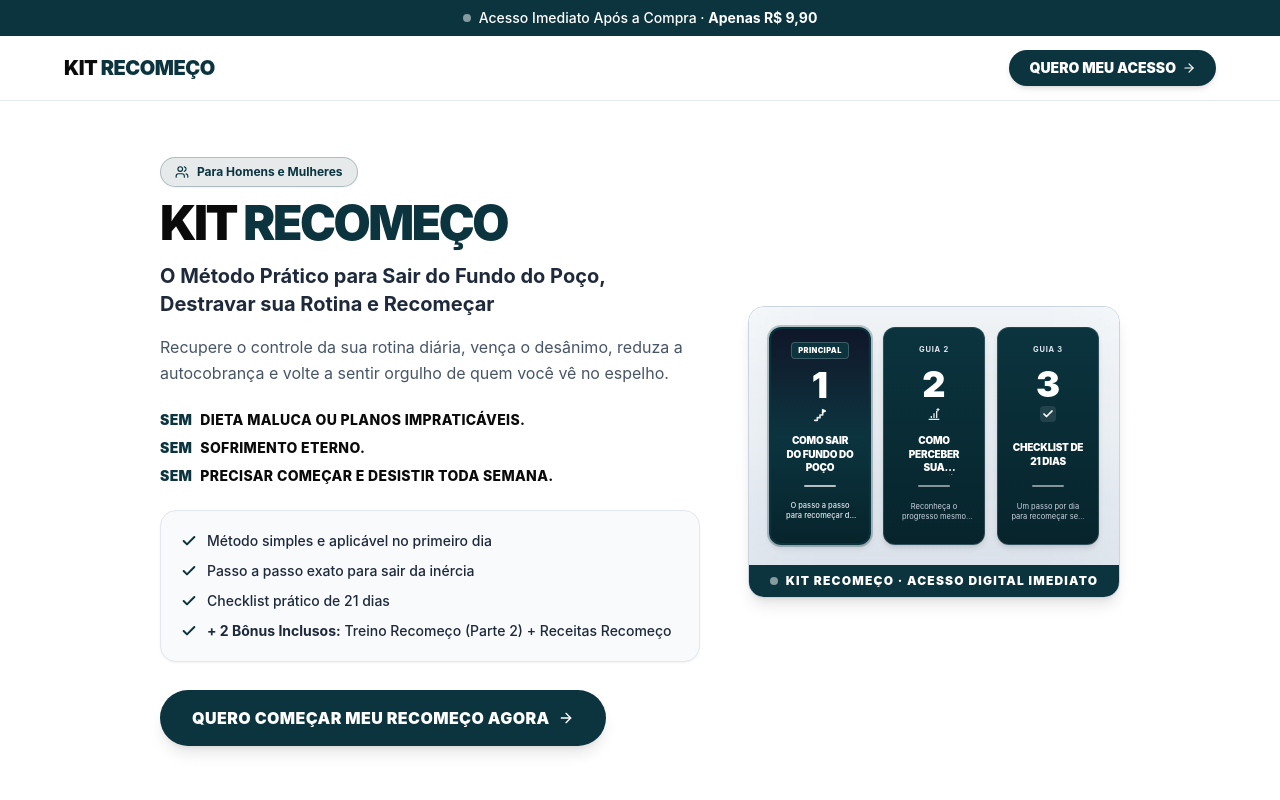
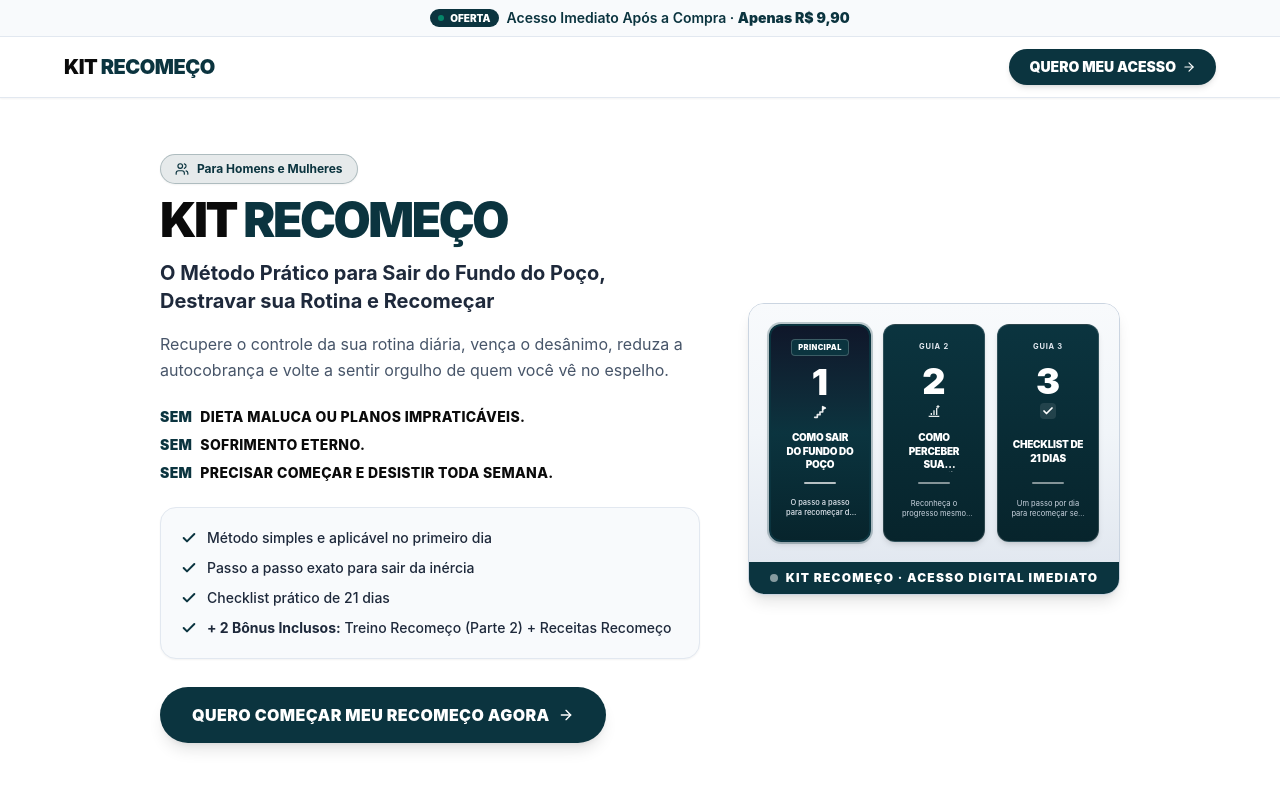
Before and after one commit to pimentelz0/KIT-RECOME-O, a React (Vite) app: page / in a window 1280 px wide. Shown: the top 800 px of the page. Built offline with nearby package versions, Linux system fonts and the light colour scheme.

Commit message:
feat: update UI theme and design system
Refine visual identity with a cleaner light theme, updated top banner, and polished header styling to improve conversion and visual consistency.

```diff
--- a/index.html
+++ b/index.html
@@ -3,6 +3,8 @@
   <head>
     <meta charset="UTF-8" />
     <meta name="viewport" content="width=device-width, initial-scale=1.0, maximum-scale=5.0" />
+    <meta name="theme-color" content="#FFFFFF" />
+    <meta name="color-scheme" content="light" />
     <title>Kit Recomeço · O Método Prático para Destravar sua Rotina</title>
     <meta name="description" content="Recupere o controle da sua rotina diária, vença o desânimo e volte a sentir orgulho de quem você vê no espelho com o Kit Recomeço." />
     <meta property="og:title" content="Kit Recomeço · O Método Prático para Destravar sua Rotina" />
@@ -13,9 +15,9 @@
     <link rel="preconnect" href="https://fonts.gstatic.com" crossorigin />
     <link href="https://fonts.googleapis.com/css2?family=Plus+Jakarta+Sans:wght@400;500;600;700;800&display=swap" rel="stylesheet" />
     <style>
-      body {
+      html, body {
         font-family: 'Plus Jakarta Sans', -apple-system, BlinkMacSystemFont, "Segoe UI", Roboto, sans-serif;
-        background-color: #FFFFFF;
+        background-color: #FFFFFF !important;
         color: #0A0A0A;
         -webkit-tap-highlight-color: transparent;
       }
--- a/src/App.tsx
+++ b/src/App.tsx
@@ -67,16 +67,19 @@ export default function App() {
   return (
     <div className="min-h-screen bg-[#FFFFFF] text-[#0A0A0A] font-sans antialiased selection:bg-[#0B343F] selection:text-white flex flex-col">
 
-      {/* Top Value Banner em Verde Petróleo */}
-      <div className="w-full bg-[#0B343F] text-white py-2 px-4 text-center">
-        <p className="text-xs sm:text-sm font-medium flex items-center justify-center gap-2">
-          <span className="w-2 h-2 rounded-full bg-white animate-pulse" />
+      {/* Top Value Banner - Clean, Light & High Conversion */}
+      <div className="w-full bg-[#F8FAFC] border-b border-[#E2E8F0] text-[#0B343F] py-2 px-4 text-center">
+        <p className="text-xs sm:text-sm font-semibold flex items-center justify-center gap-2">
+          <span className="inline-flex items-center gap-1.5 bg-[#0B343F] text-white text-[10px] font-black uppercase px-2 py-0.5 rounded-full">
+            <span className="w-1.5 h-1.5 rounded-full bg-emerald-400 animate-pulse" />
+            OFERTA
+          </span>
           <span>Acesso Imediato Após a Compra · <strong>Apenas R$ 9,90</strong></span>
         </p>
       </div>
 
-      {/* Header Sticky com Fundo Branco & Detalhes em Verde Petróleo */}
-      <header className="w-full sticky top-0 z-50 bg-[#FFFFFF]/95 backdrop-blur-md border-b border-[#E2E8F0] py-3.5 px-4 sm:px-6 lg:px-8">
+      {/* Header Sticky com Fundo Branco Sólido */}
+      <header className="w-full sticky top-0 z-50 bg-[#FFFFFF] border-b border-[#E2E8F0] py-3 px-4 sm:px-6 lg:px-8 shadow-xs">
         <div className="max-w-6xl mx-auto flex items-center justify-between gap-4">
           <a href="#hero" className="flex items-center gap-2 group select-none no-underline">
             <span className="text-lg sm:text-xl font-black tracking-tight text-[#0A0A0A] uppercase">
@@ -275,7 +278,7 @@ export default function App() {
                 {/* ANTES */}
                 <div className="flex flex-col rounded-xl overflow-hidden bg-[#F1F5F9] border border-[#CBD5E1] relative aspect-[3/4] group">
                   {/* Badge ANTES */}
-                  <div className="absolute top-2.5 left-2.5 z-10 bg-black/80 backdrop-blur-xs text-white px-2 py-0.5 rounded text-[10px] font-bold uppercase tracking-wider shadow-md">
+                  <div className="absolute top-2.5 left-2.5 z-10 bg-black/85 text-white px-2 py-0.5 rounded text-[10px] font-bold uppercase tracking-wider shadow-md">
                     ANTES
                   </div>
 
--- a/src/components/KitCoverShowcase.tsx
+++ b/src/components/KitCoverShowcase.tsx
@@ -5,9 +5,6 @@ export function KitCoverShowcase() {
     <div className="w-full max-w-[480px] mx-auto flex flex-col rounded-2xl overflow-hidden border border-[#CBD5E1] bg-white shadow-lg select-none">
       {/* Studio Stage */}
       <div className="relative w-full overflow-hidden bg-gradient-to-b from-[#F8FAFC] via-[#F1F5F9] to-[#E2E8F0] p-3 sm:p-5">
-
-        {/* Soft Petroleum Ambient Glow */}
-        <div className="absolute inset-0 bg-[#0B343F]/5 blur-2xl pointer-events-none" />
 
         {/* 3 Guide Covers in a 100% Perfectly Leveled Grid */}
         <div className="relative z-10 w-full grid grid-cols-3 gap-2 sm:gap-3 items-stretch">
```
